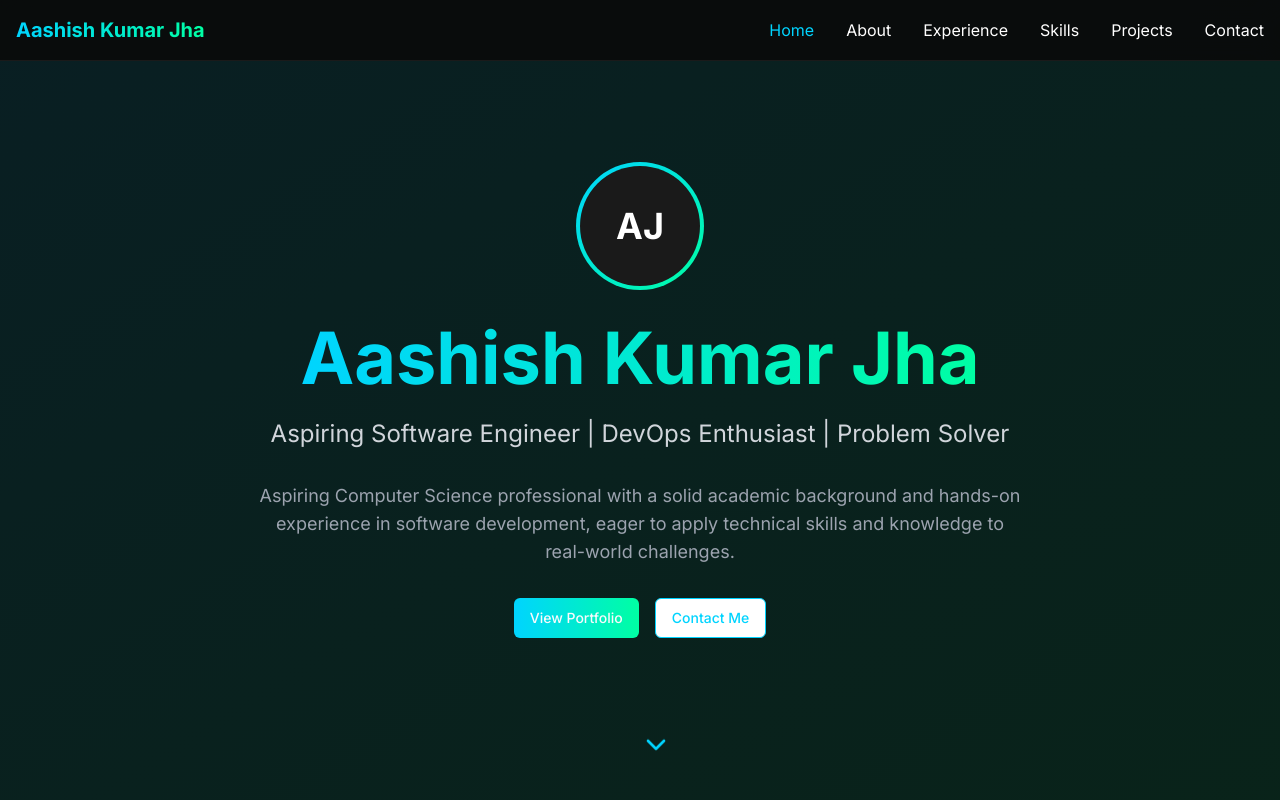
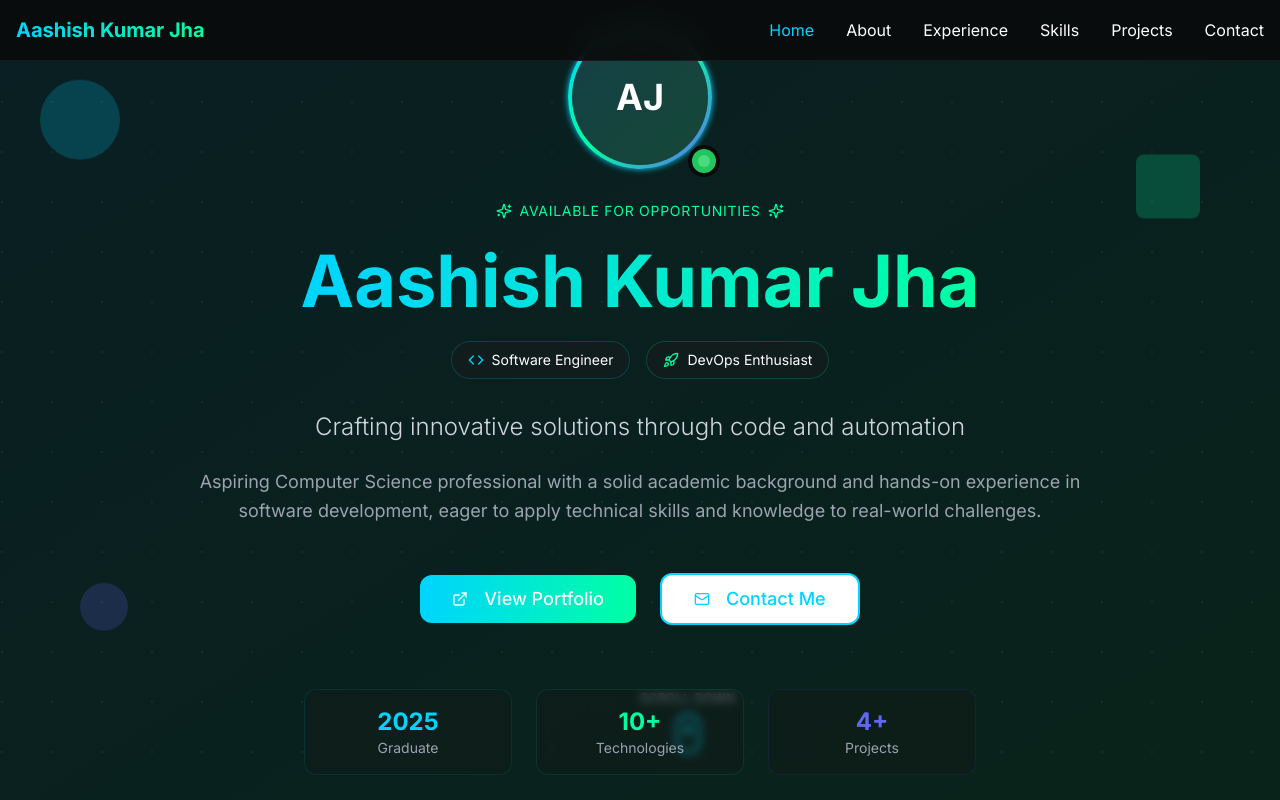
Before and after one commit to Aashish9311/aashish-portfolio-hub, a React (Vite) app: page / in a window 1280 px wide. Shown: the top 800 px of the page. Built offline with nearby package versions, Linux system fonts and the light colour scheme.

Commit message:
Enhance Hero Section UI
Improve the design of the hero section to create a more modern and engaging user interface.

```diff
--- a/src/pages/Index.tsx
+++ b/src/pages/Index.tsx
@@ -1,11 +1,10 @@
-
 import { useState, useEffect } from "react";
 import { Button } from "@/components/ui/button";
 import { Card, CardContent } from "@/components/ui/card";
 import { Input } from "@/components/ui/input";
 import { Textarea } from "@/components/ui/textarea";
 import { Badge } from "@/components/ui/badge";
-import { Github, Linkedin, Mail, Phone, Download, ExternalLink, ChevronDown, Menu, X } from "lucide-react";
+import { Github, Linkedin, Mail, Phone, Download, ExternalLink, ChevronDown, Menu, X, Sparkles, Code, Rocket } from "lucide-react";
 import { toast } from "@/hooks/use-toast";
 
 const Index = () => {
@@ -131,44 +130,119 @@ const Index = () => {
         </div>
       </nav>
 
-      {/* Hero Section */}
+      {/* Enhanced Hero Section */}
       <section id="home" className="min-h-screen flex items-center justify-center relative overflow-hidden">
+        {/* Animated Background Elements */}
         <div className="absolute inset-0 bg-gradient-to-br from-portfolio-blue/10 to-portfolio-teal/10"></div>
+
+        {/* Floating geometric shapes */}
+        <div className="absolute top-20 left-10 w-20 h-20 bg-portfolio-blue/20 rounded-full animate-float"></div>
+        <div className="absolute top-40 right-20 w-16 h-16 bg-portfolio-teal/20 rounded-lg rotate-45 animate-float" style={{ animationDelay: '1s' }}></div>
+        <div className="absolute bottom-40 left-20 w-12 h-12 bg-portfolio-purple/20 rounded-full animate-float" style={{ animationDelay: '2s' }}></div>
+
+        {/* Grid pattern overlay */}
+        <div className="absolute inset-0 opacity-5" style={{
+          backgroundImage: `radial-gradient(circle at 2px 2px, white 1px, transparent 0)`,
+          backgroundSize: '50px 50px'
+        }}></div>
+
         <div className="container mx-auto px-4 text-center relative z-10">
           <div className="animate-fade-in">
-            <div className="w-32 h-32 mx-auto mb-8 rounded-full bg-gradient-to-br from-portfolio-blue to-portfolio-teal p-1">
-              <div className="w-full h-full rounded-full bg-portfolio-gray flex items-center justify-center">
-                <span className="text-4xl font-bold">AJ</span>
+            {/* Enhanced Profile Section */}
+            <div className="relative mb-8 inline-block">
+              <div className="w-36 h-36 mx-auto rounded-full bg-gradient-to-br from-portfolio-blue via-portfolio-teal to-portfolio-purple p-1 animate-glow">
+                <div className="w-full h-full rounded-full bg-portfolio-gray flex items-center justify-center relative overflow-hidden">
+                  <div className="absolute inset-0 bg-gradient-to-br from-portfolio-blue/20 to-portfolio-teal/20"></div>
+                  <span className="text-4xl font-bold relative z-10">AJ</span>
+                </div>
+              </div>
+              {/* Status indicator */}
+              <div className="absolute -bottom-2 -right-2 bg-green-500 w-8 h-8 rounded-full border-4 border-portfolio-dark flex items-center justify-center">
+                <div className="w-3 h-3 bg-green-400 rounded-full animate-pulse"></div>
               </div>
             </div>
-            <h1 className="text-5xl md:text-7xl font-bold mb-6">
-              <span className="text-gradient">Aashish Kumar Jha</span>
-            </h1>
-            <p className="text-xl md:text-2xl mb-8 text-gray-300">
-              Aspiring Software Engineer | DevOps Enthusiast | Problem Solver
-            </p>
-            <p className="text-lg mb-8 max-w-3xl mx-auto text-gray-400">
-              Aspiring Computer Science professional with a solid academic background and hands-on experience in software development, eager to apply technical skills and knowledge to real-world challenges.
-            </p>
-            <div className="flex flex-col sm:flex-row gap-4 justify-center">
+
+            {/* Enhanced Typography */}
+            <div className="space-y-6 mb-8">
+              <div className="flex items-center justify-center gap-2 text-sm text-portfolio-teal mb-2">
+                <Sparkles size={16} />
+                <span className="tracking-wider uppercase">Available for Opportunities</span>
+                <Sparkles size={16} />
+              </div>
+
+              <h1 className="text-5xl md:text-7xl font-bold mb-6 leading-tight">
+                <span className="text-gradient bg-gradient-to-r from-white via-portfolio-blue to-portfolio-teal bg-clip-text text-transparent">
+                  Aashish Kumar Jha
+                </span>
+              </h1>
+
+              <div className="flex flex-wrap justify-center gap-4 mb-6">
+                <div className="flex items-center gap-2 bg-portfolio-gray/50 backdrop-blur-sm px-4 py-2 rounded-full border border-portfolio-blue/20">
+                  <Code size={16} className="text-portfolio-blue" />
+                  <span className="text-sm">Software Engineer</span>
+                </div>
+                <div className="flex items-center gap-2 bg-portfolio-gray/50 backdrop-blur-sm px-4 py-2 rounded-full border border-portfolio-teal/20">
+                  <Rocket size={16} className="text-portfolio-teal" />
+                  <span className="text-sm">DevOps Enthusiast</span>
+                </div>
+              </div>
+            </div>
+
+            {/* Enhanced Description */}
+            <div className="max-w-4xl mx-auto mb-12">
+              <p className="text-xl md:text-2xl mb-6 text-gray-300 font-light leading-relaxed">
+                Crafting innovative solutions through code and automation
+              </p>
+              <p className="text-lg mb-8 text-gray-400 leading-relaxed">
+                Aspiring Computer Science professional with a solid academic background and hands-on experience in software development, eager to apply technical skills and knowledge to real-world challenges.
+              </p>
+            </div>
+
+            {/* Enhanced CTA Buttons */}
+            <div className="flex flex-col sm:flex-row gap-6 justify-center items-center mb-16">
               <Button
                 onClick={() => scrollToSection("projects")}
-                className="bg-gradient-to-r from-portfolio-blue to-portfolio-teal hover:shadow-lg hover:shadow-portfolio-blue/25 transition-all"
+                size="lg"
+                className="bg-gradient-to-r from-portfolio-blue to-portfolio-teal hover:shadow-xl hover:shadow-portfolio-blue/25 transition-all duration-300 transform hover:scale-105 text-lg px-8 py-6 rounded-xl"
               >
+                <ExternalLink className="mr-2" size={20} />
                 View Portfolio
               </Button>
               <Button
                 variant="outline"
+                size="lg"
                 onClick={() => scrollToSection("contact")}
-                className="border-portfolio-blue text-portfolio-blue hover:bg-portfolio-blue hover:text-white"
+                className="border-2 border-portfolio-blue text-portfolio-blue hover:bg-portfolio-blue hover:text-white transition-all duration-300 text-lg px-8 py-6 rounded-xl backdrop-blur-sm"
               >
+                <Mail className="mr-2" size={20} />
                 Contact Me
               </Button>
             </div>
+
+            {/* Quick Stats */}
+            <div className="grid grid-cols-1 md:grid-cols-3 gap-6 max-w-2xl mx-auto">
+              <div className="text-center p-4 bg-portfolio-gray/30 backdrop-blur-sm rounded-xl border border-portfolio-blue/10">
+                <div className="text-2xl font-bold text-portfolio-blue">2025</div>
+                <div className="text-sm text-gray-400">Graduate</div>
+              </div>
+              <div className="text-center p-4 bg-portfolio-gray/30 backdrop-blur-sm rounded-xl border border-portfolio-teal/10">
+                <div className="text-2xl font-bold text-portfolio-teal">10+</div>
+                <div className="text-sm text-gray-400">Technologies</div>
+              </div>
+              <div className="text-center p-4 bg-portfolio-gray/30 backdrop-blur-sm rounded-xl border border-portfolio-purple/10">
+                <div className="text-2xl font-bold text-portfolio-purple">4+</div>
+                <div className="text-sm text-gray-400">Projects</div>
+              </div>
+            </div>
           </div>
         </div>
-        <div className="absolute bottom-8 left-1/2 transform -translate-x-1/2 animate-bounce">
-          <ChevronDown size={32} className="text-portfolio-blue" />
+
+        {/* Enhanced Scroll Indicator */}
+        <div className="absolute bottom-8 left-1/2 transform -translate-x-1/2 flex flex-col items-center animate-bounce">
+          <div className="text-xs text-gray-400 mb-2 tracking-wider">SCROLL DOWN</div>
+          <div className="w-6 h-10 border-2 border-portfolio-blue rounded-full flex justify-center">
+            <div className="w-1 h-3 bg-portfolio-blue rounded-full mt-2 animate-pulse"></div>
+          </div>
         </div>
       </section>
 
```
